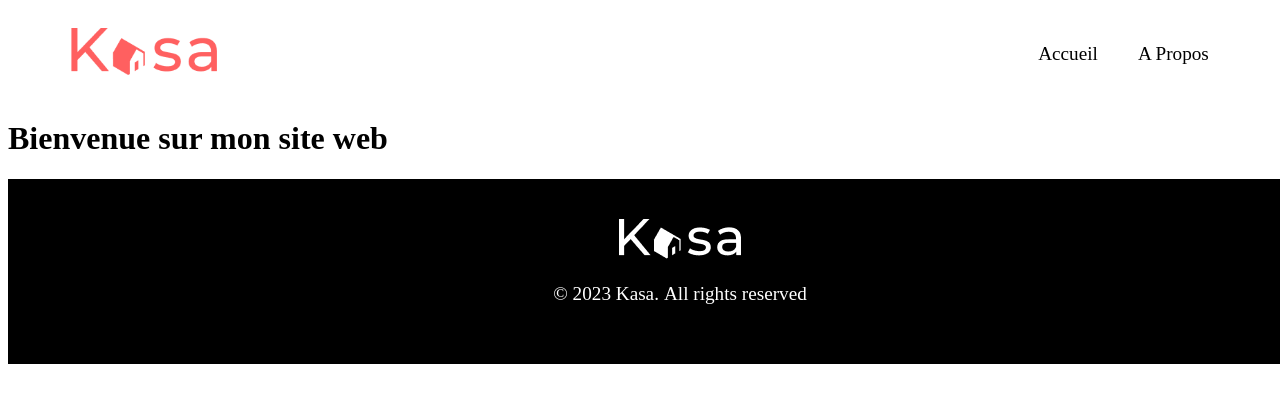
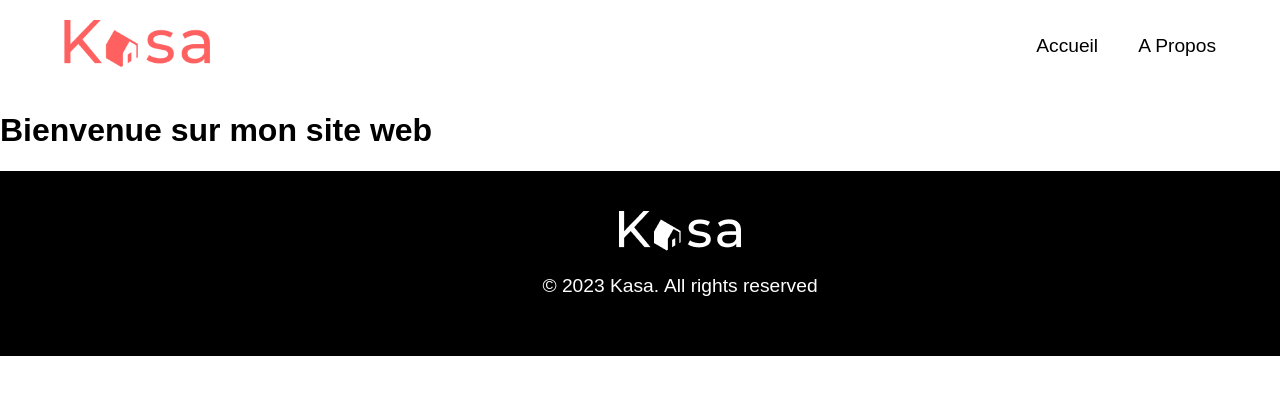
Before and after one commit to tranchetleo/Kasa, a React (Vite) app: page / in a window 1280 px wide. Shown: the top 402 px of the page. Built offline with nearby package versions, Linux system fonts and the light colour scheme.

Commit message:
feat: add body styles to index.css

```diff
--- a/src/index.css
+++ b/src/index.css
@@ -1 +1,6 @@
 /* @TODO add color variables */
+
+body {
+  margin: 0;
+  font-family: 'Montserrat', sans-serif;
+}
```
